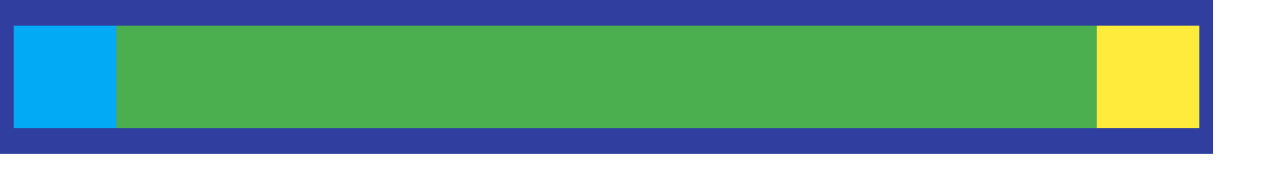
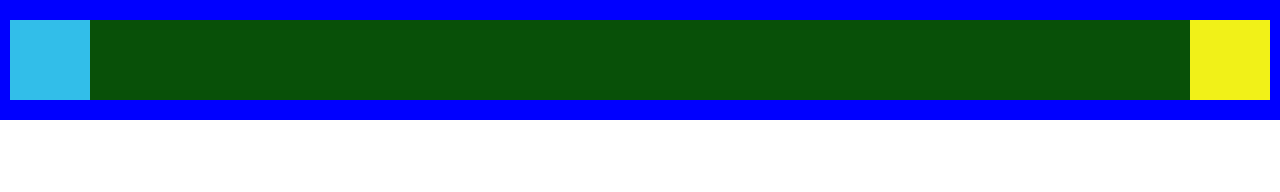
Before and after one commit to gennipher/exercicios-html-css, a plain HTML site: page box-project/src/07/index.html in a window 1280 px wide. Drawn offline with Linux system fonts and the light colour scheme.

Commit message:
index modificado

```diff
--- a/box-project/src/07/index.html
+++ b/box-project/src/07/index.html
@@ -7,32 +7,62 @@
     <style>
       * {
         box-sizing: border-box;
+        max-width: 100%;
       }
 
       body {
         margin: 0;
       }
 
-      section {
-        width: 100%;
-        height: 100%;
+      .container1 {
+        background-color: blue;
+        display: flex;
+        flex-direction: row;
+        justify-content: space-between;
       }
 
-      img {
-        max-width: 1213px;
+      .box1 {
+        min-width: 80px;
+        height: 80px;
+        margin: 20px 0 0 10px;
+        background-color: rgb(50, 190, 233);
+      }
+
+      .box2 {
+        width: 100%;
+        height: 80px;
+        margin: 20px 0;
+        background-color: rgb(8, 80, 8);
+        align-self: center;
+      }
+
+      .box3 {
+        min-width: 80px;
+        height: 80px;
+        margin: 20px 10px 0 0;
+        background-color: rgb(241, 241, 24);
+        flex-flow: flex-end;
+      }
+
+      .container2 {
+        width: 100%;
+        background-color: blue;
       }
 
     </style>
   </head>
   <body>
-
-    <div class="container">
-      <section>
-        <div class="img">
-          <img src="07.png" alt="img07">
-        </div>
-      </section>
-    </div>
-
+      <header>
+          <nav>
+            <div class="container1">
+              <div class="box1"></div>
+              <div class="box2"></div>
+              <div class="box3"></div>
+            </div>
+            <div class="container2">
+              <div class="bar"></div>
+            </div>
+          </nav>
+      </header>
   </body>
 </html>
```
